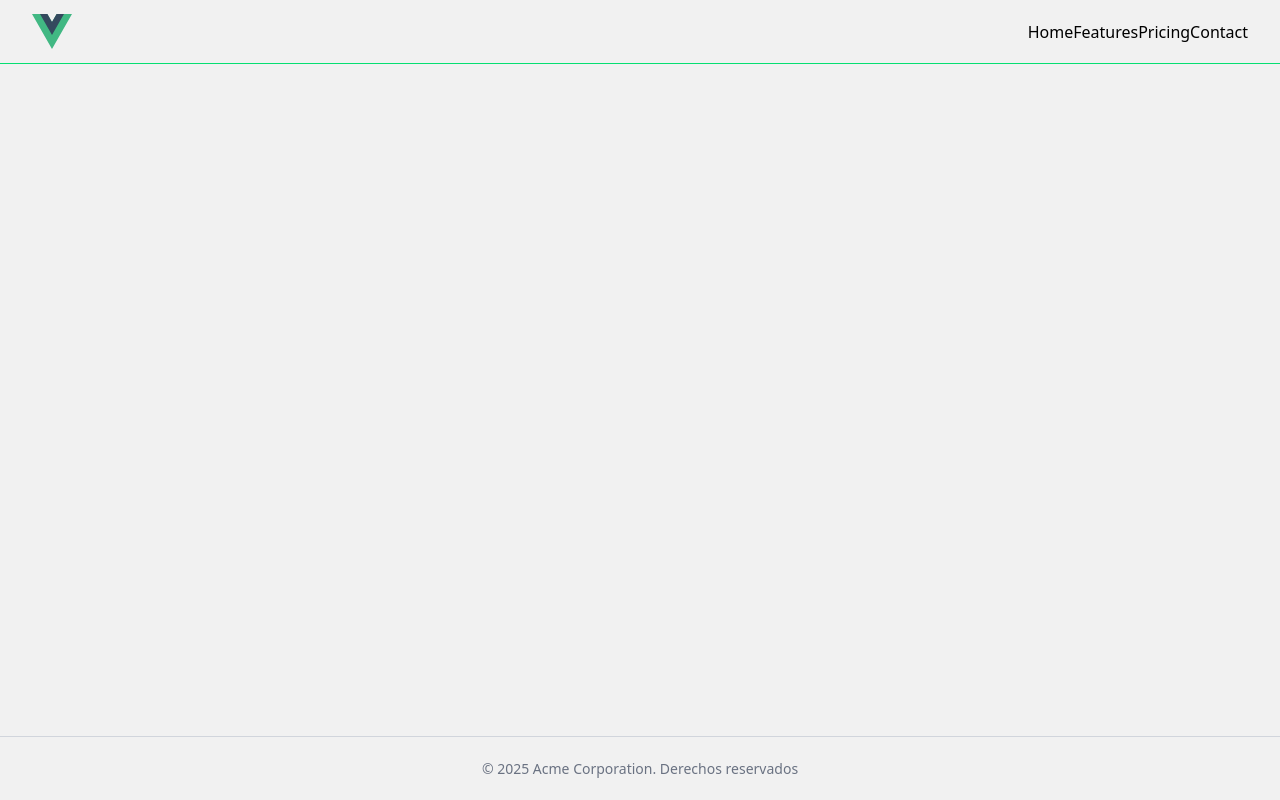
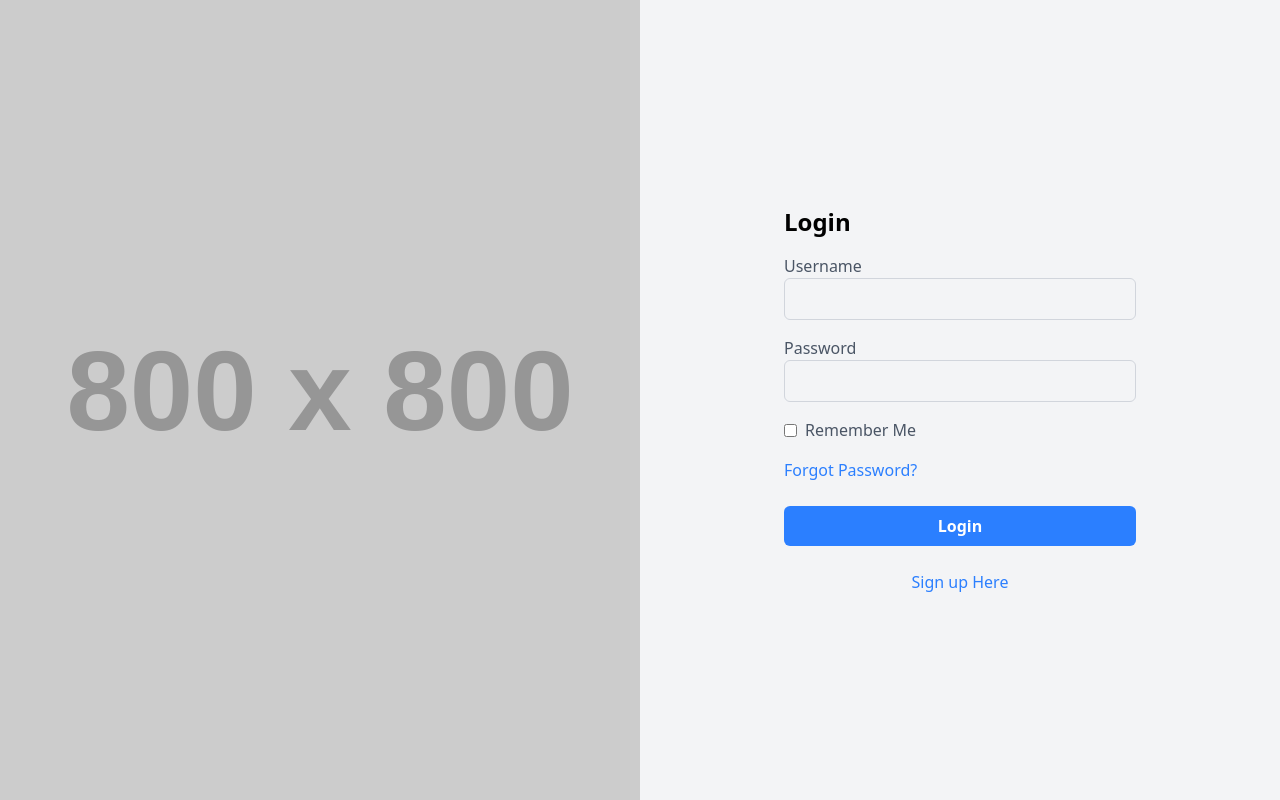
Before and after one commit to Kaue-oliveira-hub/spa-router, a Vue app: page /#/auth in a window 1280 px wide. Built offline with nearby package versions, Linux system fonts and the light colour scheme.

Commit message:
Login y rutas hijas

```diff
--- a/src/App.vue
+++ b/src/App.vue
@@ -1,40 +1,9 @@
 <template>
-
-<div class="h-screen flex flex-col">
-    <header class="flex items-center justify-between h-18 sm:h-16 px-4 md: px-6 lg:px-8 border-b border-green-400">
-
-<div>
-    <a href="#">
-        <img src="/src/assets/logo.svg"  width="40" height="40" alt="logo view">
-   </a>
-</div>
-
-<nav>
-    <RouterLink :to="{name: 'home' }">Home</RouterLink>
-    <RouterLink to="/features">Features</RouterLink>
-    <RouterLink to="/pricing">Pricing</RouterLink>
-    <RouterLink to="/contact">Contact</RouterLink>
-</nav>
-</header>
-
-<main class="flex-1 flex items-center justify-center py-6">
-
-    <RouterView />
-</main>
-
-
-<footer class="flex items-center h-14 px-4 border-t border-gray-300 sm:h-16 md:px-6 lg:px-8">
-	<p class="flex-1 text-sm text-gray-500 text-center">
-		© {{ new Date().getFullYear() }} Acme Corporation. Derechos reservados
-	</p>
-</footer>
-
-</div>
+ <RouterView />
 </template>
 
 <script setup lang="ts">
 import { RouterView } from 'vue-router';
-import DomusPagina from './modulorum/landing/paginae/DomusPagina.vue';
 
 
 
--- /dev/null
+++ b/src/modulorum/auth/paginae/LoginPagina.vue
@@ -0,0 +1,64 @@
+
+<template>
+
+  <div  class="bg-gray-100 flex justify-center items-center h-screen">
+    <div class="w-1/2 h-screen hidden lg:block">
+      <img
+        src="https://placehold.co/800x/667fff/ffffff.png?text=Your+Image&font=Montserrat"
+        alt="Placeholder Image"
+        class="object-cover w-full h-full"
+      />
+    </div>
+
+    <div class="lg:p-36 md:p-52 sm:20 p-8 w-full lg:w-1/2">
+
+      <h1 class="text-2xl font-semibold mb-4">Login</h1>
+
+      <form action="#" method="POST">
+        <div class="mb-4">
+          <label for="username" class="block text-gray-600">Username</label>
+          <input
+            type="text"
+            id="username"
+            name="username"
+            class="w-full border border-gray-300 rounded-md py-2 px-3 focus:outline-none focus:border-blue-500"
+            autocomplete="off"
+          />
+        </div>
+
+        <div class="mb-4">
+          <label for="password" class="block text-gray-600">Password</label>
+          <input
+            type="password"
+            id="password"
+            name="password"
+            class="w-full border border-gray-300 rounded-md py-2 px-3 focus:outline-none focus:border-blue-500"
+            autocomplete="off"
+          />
+        </div>
+
+        <div class="mb-4 flex items-center">
+          <input type="checkbox" id="remember" name="remember" class="text-blue-500" />
+          <label for="remember" class="text-gray-600 ml-2">Remember Me</label>
+        </div>
+
+        <div class="mb-6 text-blue-500">
+          <a href="#" class="hover:underline">Forgot Password?</a>
+        </div>
+
+        <button
+          type="button"
+          class="bg-blue-500 hover:bg-blue-600 text-white font-semibold rounded-md py-2 px-4 w-full"
+        >
+          Login
+        </button>
+      </form>
+
+      <div class="mt-6 text-blue-500 text-center">
+        <a href="#" class="hover:underline">Sign up Here</a>
+      </div>
+    </div>
+
+  </div>
+
+</template>
--- /dev/null
+++ b/src/modulorum/landing/layouts/LandingLayout.vue
@@ -0,0 +1,35 @@
+<template>
+
+
+<div class="h-screen flex flex-col">
+    <header class="flex items-center justify-between m-2 h-18 sm:h-16 px-4 p4 md: px-6 lg:px-8 border-b border-green-400">
+
+<div>
+    <a href="#">
+        <img src="/src/assets/logo.svg"  width="40" height="40" alt="logo view">
+   </a>
+</div>
+
+<nav>
+    <RouterLink :to="{name: 'home' }">Home</RouterLink>
+    <RouterLink to="/features">Features</RouterLink>
+    <RouterLink to="/pricing">Pricing</RouterLink>
+    <RouterLink to="/contact">Contact</RouterLink>
+</nav>
+</header>
+
+<main class="flex-1 flex items-center justify-center py-6">
+
+    <RouterView />
+</main>
+
+
+<footer class="flex items-center h-14 px-4 border-t border-gray-300 sm:h-16 md:px-6 lg:px-8">
+	<p class="flex-1 text-sm text-gray-500 text-center">
+		© {{ new Date().getFullYear() }} Acme Corporation. Derechos reservados
+	</p>
+</footer>
+
+</div>
+
+</template>
--- a/src/router/index.ts
+++ b/src/router/index.ts
@@ -1,11 +1,17 @@
 import DomusPagina from "@/modulorum/landing/paginae/DomusPagina.vue";
-import PeculiaritatesPagina from "@/modulorum/landing/paginae/PeculiaritatesPagina.vue";
 import { createRouter, createWebHashHistory } from "vue-router";
 
 export const router = createRouter({
 
     history: createWebHashHistory(import.meta.env.BASE_URL),
     routes:[
+
+        {
+            path: '/',
+            name:'landing',
+            component:() => import('@/modulorum/landing/layouts/LandingLayout.vue'),
+            children:[
+
         {
             path:'/',
             name:'home',
@@ -29,6 +35,14 @@ export const router = createRouter({
             name:'contact',
             component: () => import('@/modulorum/landing/paginae/ContactusPagina.vue'),
         },
+            ]
+        },
+
+
+        {
+            path:'/auth',
+            component: () => import('@/modulorum/auth/paginae/LoginPagina.vue'),
+        },
     ],
 
 });
```
